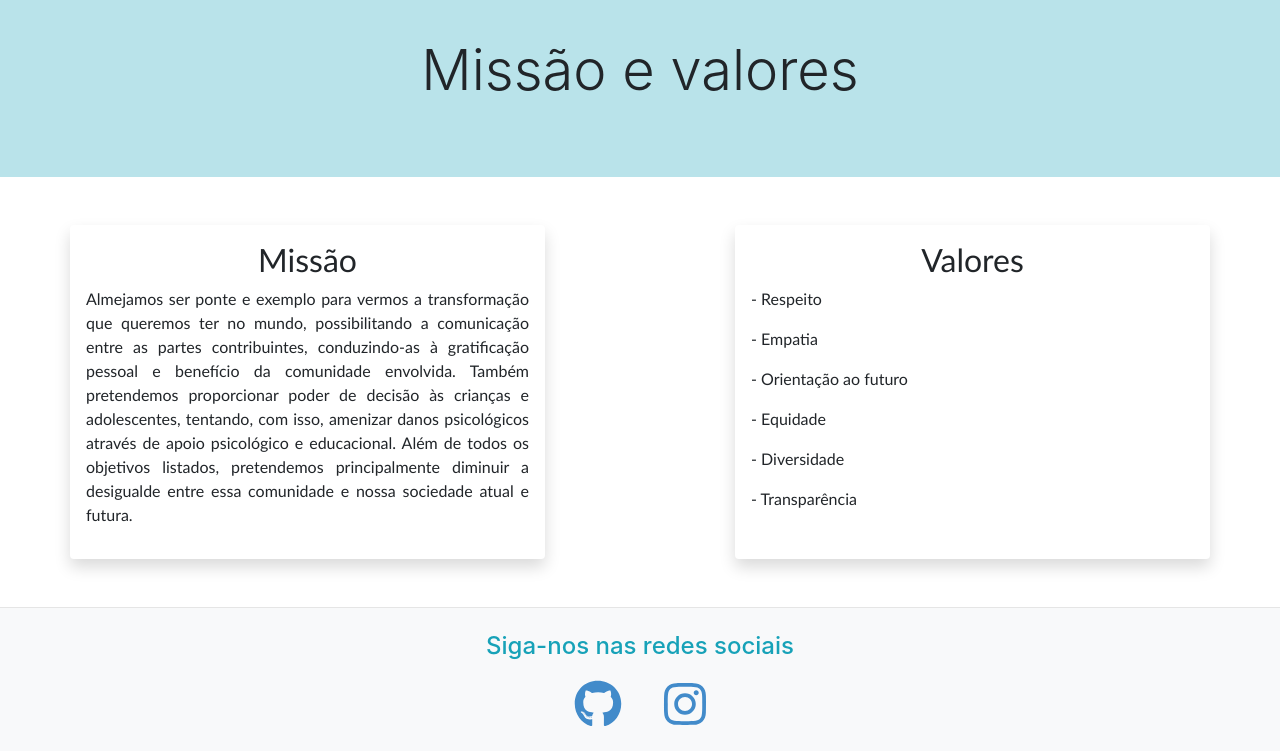
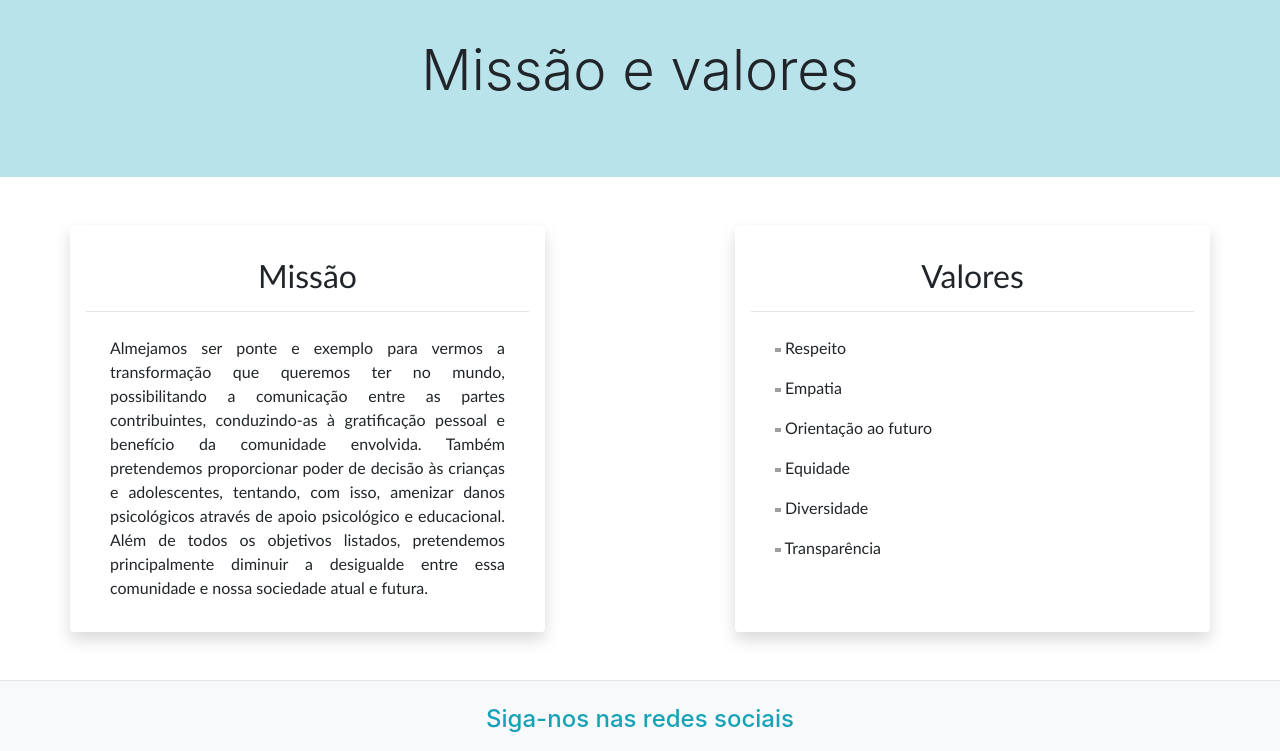
Before and after one commit to sofifernandes/HoldingHands-Front, an Angular app in the folder HoldingHands-Front/: page /sobre in a window 1280 px wide. Shown: the part 1889-2640 px from the top of the page. Built offline with nearby package versions, Linux system fonts and the light colour scheme; grey boxes are pictures that could not be loaded; what ngx-order-pipe would draw is missing.

Commit message:
resolução putUsuario e github dos parceiros

```diff
--- a/HoldingHands-Front/src/app/cadastro/cadastro.component.ts
+++ b/HoldingHands-Front/src/app/cadastro/cadastro.component.ts
@@ -41,7 +41,7 @@ export class CadastroComponent implements OnInit {
   cadastrar() {
     if (this.user.nome != null && this.user.foto != null && this.user.usuario != null && this.user.email != null && this.senha != null && this.user.senha != null) {
       if (this.senha === this.user.senha) {
-        if (this.user.email === 'HoldingHands.PI@gmail.com') {
+        if (this.user.email.toLowerCase() === 'holdinghands.pi@gmail.com') {
           this.user.admin = true
         } else {
           this.user.admin = false
--- a/HoldingHands-Front/src/app/editar-cadastro/editar-cadastro.component.html
+++ b/HoldingHands-Front/src/app/editar-cadastro/editar-cadastro.component.html
@@ -1,10 +1,7 @@
 <div class="parallax-fundo">
   <div class="container pt-5 mb-5">
     <div class="row ">
-      <div class="col-md-4">
-        <app-perfil-lateral></app-perfil-lateral>
-      </div>
-      <div class="col-md-8">
+      <div class="col-md-12">
         <div class="form-group">
           <label class="text-monospace" for="nome">Nome do usuario:</label>
           <input class="form-control" id="nome" rows="3" [(ngModel)]="nomeUser">
--- a/HoldingHands-Front/src/app/home/home.component.html
+++ b/HoldingHands-Front/src/app/home/home.component.html
@@ -7,10 +7,10 @@
     <div class="row">
         <div class="col-md-12 mb-5 mt-5" style="text-align: justify;">
             <p>
-              Ao fazer uma análise dos anos, nota-se que o número de crianças e adolescentes órfãos ou carentes acolhidos por instiuições voltadas a estes está aumentando constantemente. Porém, este crescimento não está sendo acompanhado pela sociedade, ou pelas transformações que a fazem evoluir, fazendo com que este público carente enfrente grandes desafios futuramente.
+              Ao fazer uma análise dos anos, nota-se que o número de crianças e adolescentes órfãos ou carentes acolhidos por instituições voltadas a estes está aumentando constantemente. Porém, este crescimento não está sendo acompanhado pela sociedade, ou pelas transformações que a fazem evoluir, fazendo com que este público carente enfrente grandes desafios futuramente.
             </p>
             <p>
-              Com esta preocupante constante, esta rede social foi idealizada e criada com o intuito de conectar as instituições que os acolhem, com pessoas que tenham interesse em contribuir. Tal conexão se dará pela colaboração dos envolvidos, na qual poderão agregar conhecimento e vivências aos pequenos, através de eventos ou voluntariados. Tais interações se darão de forma leve e dinâmica, proporcionando um ambiente seguro para que todas as insterações sejam válidas, respeitosas e, principalmente, repletas de pequenas transformações, e posteriormente, gerar equidade a essa comunidade.
+              Com esta preocupante constante, esta rede social foi idealizada e criada com o intuito de conectar as instituições que os acolhem, com pessoas que tenham interesse em contribuir. Tal conexão se dará pela colaboração dos envolvidos, na qual poderão agregar conhecimento e vivências aos pequenos, através de eventos ou voluntariados. Tais interações se darão de forma leve e dinâmica, proporcionando um ambiente seguro para que todas as interações sejam válidas, respeitosas e, principalmente, repletas de pequenas transformações, e posteriormente, gerar equidade a essa comunidade.
             </p>
         </div>
     </div>
--- a/HoldingHands-Front/src/app/login/login.component.ts
+++ b/HoldingHands-Front/src/app/login/login.component.ts
@@ -34,7 +34,7 @@ export class LoginComponent implements OnInit {
       environment.admin = this.userLogin.admin
       environment.senha = this.userLogin.senha
       environment.usuario = this.userLogin.usuario
-      this.router.navigate(["/home"])
+      this.router.navigate(["/feed"])
   })
   }
 
--- a/HoldingHands-Front/src/app/sobre/sobre.component.html
+++ b/HoldingHands-Front/src/app/sobre/sobre.component.html
@@ -26,7 +26,8 @@
         <div class="col-md-9">
             <h4>Isabelly Danni</h4>
             <p class="mt-3">
-                Estudante de Sistemas de Informação, sou curiosa, observadora e busco me aprimorar por meio do aprendizado. Gostaria de aplicar os conhecimentos adquiridos na faculdade para colaborar com e equipe e trazer praticidade para o dia a dia da empresa.
+                Estudante de Sistemas de Informação, sou curiosa, observadora e busco me aprimorar por meio do
+                aprendizado. Gostaria de aplicar os conhecimentos adquiridos na faculdade para colaborar com e equipe e trazer praticidade para o dia a dia da empresa.
             </p>
             <p>
                 Levo comigo a frase “A persistência é o caminho para o êxito” de Charlie Chaplin, pois quando inicio um trabalho, acompanho até a sua conclusão com intuito de deixá-lo mais funcional.
@@ -44,7 +45,7 @@
         <div class="col-md-9">
             <h4>Brendo Cliber</h4>
             <p class="mt-3">
-                Sou paulistano, animado e motivado por desafios. Amo fazer as pessoas se divertirem, pois prezo pela leveza ao ambiente que estou. Tenho bastante apreciação pelo aprendizado e desejo muito me desenvolver cada vez mais, tanto pessoal quanto profissionalmente.
+                Sou paulistano, animado e motivado por desafios. Amo fazer as pessoas se divertirem, pois prezo pela leveza no ambiente que estou. Tenho bastante apreciação pelo aprendizado e desejo muito me desenvolver cada vez mais, tanto pessoal quanto profissionalmente.
             </p>
         </div>
     </div>
@@ -68,10 +69,7 @@
         <div class="col-md-9">
             <h4>Evilson Souza</h4>
             <p class="mt-3">
-                Sou natural do sertão de Pernambuco, atuava na área de segurança privada na qual aprendi muito sobre trabalhar em equipe. No primeiro contato com tecnologia encontrei
-                muitas barreiras, mas consegui superá-las através de persistência,                 resposabilidade pessoal e mentalidade de crescimento, e o storming
-                transformou-se em uma paixão por codificar.
-                Trago comigo uma frase dita pelo meu avó:"Que um homem sem metas(ou planos) é como barco sem leme!".
+                Sou natural do sertão de Pernambuco, atuava na área de segurança privada na qual aprendi muito sobre trabalhar em equipe. No primeiro contato com tecnologia encontrei muitas barreiras, mas consegui superá-las através de persistência, resposabilidade pessoal e mentalidade de crescimento, e o storming transformou-se em uma paixão por codificar. Trago comigo uma frase dita pelo meu avó:"Que um homem sem metas(ou planos) é como barco sem leme!".
             </p>
         </div>
     </div>
@@ -83,11 +81,13 @@
     </div>
 </div>
 
-  <div class="container" style="text-align: justify; font-family: 'Trebuchet MS', 'Lucida Sans Unicode', 'Lucida Grande', 'Lucida Sans', Arial, sans-serif; text-align: justify;">
+<div class="container"
+    style="text-align: justify; font-family: 'Trebuchet MS', 'Lucida Sans Unicode', 'Lucida Grande', 'Lucida Sans', Arial, sans-serif; text-align: justify;">
     <div class="row">
-          <div class="col-md-5 shadow p-3 mb-5 bg-white rounded">
-            <h2 class="text-center">Missão</h2>
-            <p>
+        <div class="col-md-5 rounded shadow p-3 mb-5 bg-white">
+            <h2 class="text-center mt-3">Missão</h2>
+            <hr>
+            <p class="mt-4 mr-4 ml-4">
                 Almejamos ser ponte e exemplo para vermos a transformação que queremos ter no mundo, possibilitando a comunicação entre as partes contribuintes, conduzindo-as à gratificação pessoal e benefício da comunidade envolvida. Também pretendemos proporcionar poder de decisão às crianças e adolescentes, tentando, com isso, amenizar danos psicológicos através de apoio psicológico e educacional. Além de todos os objetivos listados, pretendemos principalmente diminuir a desigualde entre essa comunidade e nossa sociedade atual e futura.
             </p>
         </div>
@@ -96,27 +96,16 @@
         </div>
 
         <div class="col-md-5 shadow p-3 mb-5 bg-white rounded">
-            <h2 class="text-center">Valores</h2>
-            <p>
-                - Respeito
-            </p>
-            <p>
-                - Empatia
-            </p>
-            <p>
-                - Orientação ao futuro
-            </p>
-            <p>
-                - Equidade
-            </p>
-            <p>
-                - Diversidade
-            </p>
-            <p>
-                - Transparência
-            </p>
-
-        </div>
-
+            <h2 class="text-center mt-3">Valores</h2>
+            <hr>
+            <div class="mt-4 mr-4 ml-4">
+                <p><img src="https://i.imgur.com/XkEzkWP.jpg" style="width: 6px" alt=""> Respeito</p>
+                <p><img src="https://i.imgur.com/XkEzkWP.jpg" style="width: 6px" alt=""> Empatia</p>
+                <p><img src="https://i.imgur.com/XkEzkWP.jpg" style="width: 6px" alt=""> Orientação ao futuro</p>
+                <p><img src="https://i.imgur.com/XkEzkWP.jpg" style="width: 6px" alt=""> Equidade</p>
+                <p><img src="https://i.imgur.com/XkEzkWP.jpg" style="width: 6px" alt=""> Diversidade</p>
+                <p><img src="https://i.imgur.com/XkEzkWP.jpg" style="width: 6px" alt=""> Transparência</p>
             </div>
         </div>
+    </div>
+</div>
```
Also changed, not shown: HoldingHands-Front/src/app/editar-cadastro/editar-cadastro.component.ts (+1 -23 lines), HoldingHands-Front/src/app/informacoes/informacoes.component.html (+64 -59 lines). Lines whose indentation alone changed are shown as unchanged.
